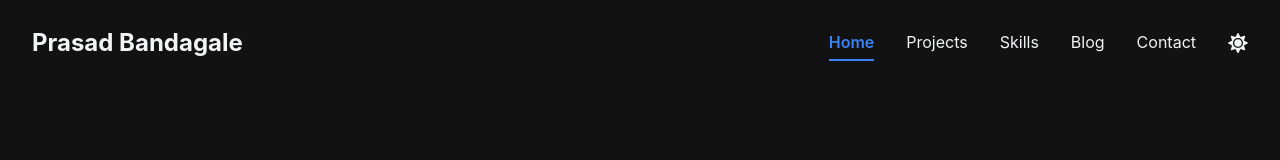
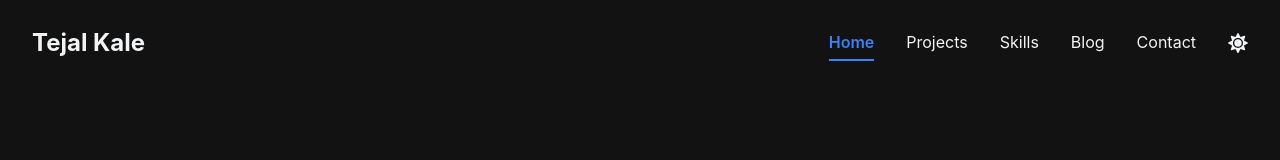
Before and after one commit to Tejalkale13/portfolio_v2, a React (Create React App) app: page / in a window 1280 px wide. Shown: the top 160 px of the page. Built offline with nearby package versions, Linux system fonts and the light colour scheme.

Commit message:
Update Header.js

```diff
--- a/src/components/common/Header.js
+++ b/src/components/common/Header.js
@@ -30,7 +30,7 @@ const Header = ({ toggleTheme, currentTheme }) => {
     <HeaderContainer isScrolled={isScrolled}>
       <NavContent>
         <LogoSection>
-          <Logo to="/">Prasad Bandagale</Logo>
+          <Logo to="/">Tejal Kale</Logo>
         </LogoSection>
 
         <MobileMenuButton onClick={() => setIsMenuOpen(!isMenuOpen)}>
```
